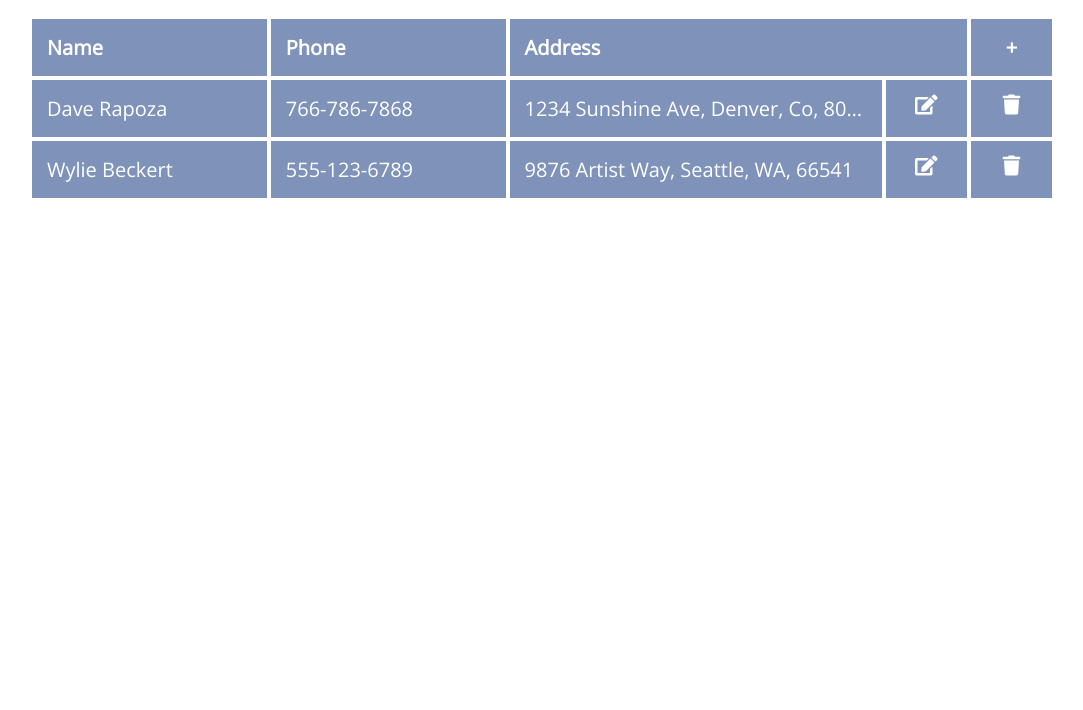
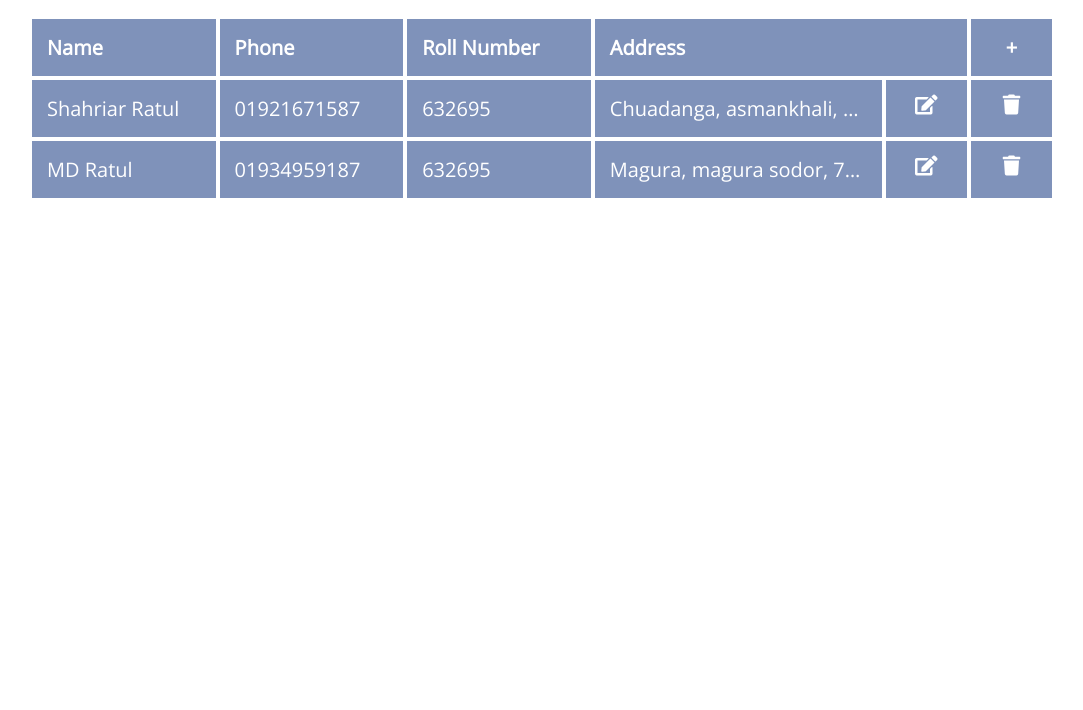
Before and after one commit to Ratul01921/client-management-system, a plain HTML site: page index.html in a window 1280 px wide. Shown: the part 90-800 px from the top of the page, without its empty margins (98-1181 px from the left). Drawn offline with nearby package versions, Linux system fonts and the light colour scheme.

Commit message:
full website created

```diff
--- a/index.html
+++ b/index.html
@@ -6,11 +6,12 @@
     </head>
 
     <body>
-        <h1>Contact Management System</h1>
+        <h1>Client Management System</h1>
         <div class="cms-table-container" id="cmsTableContainer">
             <div class="cms-table-row">
                 <div class="cms-table-column cms-name cms-header">Name</div>
                 <div class="cms-table-column cms-phone cms-header">Phone</div>
+                <div class="cms-table-column cms-roll cms-header">Roll Number</div>
                 <div class="cms-table-column cms-address cms-header">Address</div>
                 <div class="cms-table-column cms-header cms-add-entry-column" id="cmsAddNewEntry">+</div>
             </div>
@@ -27,6 +28,9 @@
                 <label for="newPersonPhone">Phone</label>
                 <input type="text" id="newPersonPhone">
 
+                <label for="newPersonRoll">Roll Number</label>
+                <input type="text" id="newPersonRoll">
+
                 <label for="newPersonAddress">Address</label>
                 <input type="text" id="newPersonAddress">
 
--- a/script.js
+++ b/script.js
@@ -2,13 +2,15 @@ const tableKey = 'cms-table';
 
 let cmsTable;
 let cmsTableDemo = {
-    'Dave Rapoza': {
-        'phone': '766-786-7868',
-        'address': '1234 Sunshine Ave, Denver, Co, 80125'
+    'Shahriar Ratul': {
+        'phone': '01921671587',
+        'roll': '632695',
+        'address': ' Chuadanga, asmankhali, 7210'
     },
-    'Wylie Beckert': {
-        'phone': '555-123-6789',
-        'address': '9876 Artist Way, Seattle, WA, 66541'
+    'MD Ratul': {
+        'phone': '01934959187',
+        'roll': '632695',
+        'address': 'Magura, magura sodor, 7600'
     }
 };
 
@@ -36,6 +38,7 @@ let refreshDOMTable = () => {
         let currentRow = document.createElement('div');
         let currentNameCol = document.createElement('div');
         let currentPhoneCol = document.createElement('div');
+        let currentRollCol = document.createElement('div');
         let currentAddressCol = document.createElement('div');
         let currentEditBtn = document.createElement('div');
         let currentDeleteBtn = document.createElement('div');
@@ -43,12 +46,14 @@ let refreshDOMTable = () => {
         currentRow.className = 'cms-table-row';
         currentNameCol.className = 'cms-table-column cms-name';
         currentPhoneCol.className = 'cms-table-column cms-phone';
+        currentRollCol.className = 'cms-table-column cms-roll';
         currentAddressCol.className = 'cms-table-column cms-address';
         currentEditBtn.className = 'cms-table-column cms-edit';
         currentDeleteBtn.className = 'cms-table-column cms-delete';
 
         currentNameCol.innerHTML = cmsTableKeys[i];
         currentPhoneCol.innerHTML = cmsTable[cmsTableKeys[i]].phone;
+        currentRollCol.innerHTML = cmsTable[cmsTableKeys[i]].roll;
         currentAddressCol.innerHTML = cmsTable[cmsTableKeys[i]].address;
 
         currentEditBtn.innerHTML = '<i class="fas fa-edit"></i>';
@@ -56,6 +61,7 @@ let refreshDOMTable = () => {
 
         currentRow.appendChild(currentNameCol);
         currentRow.appendChild(currentPhoneCol);
+        currentRow.appendChild(currentRollCol);
         currentRow.appendChild(currentAddressCol);
         currentRow.appendChild(currentEditBtn);
         currentRow.appendChild(currentDeleteBtn);
@@ -66,6 +72,7 @@ let refreshDOMTable = () => {
     let enableDisableNewUserModal = (option) => {
         let newPersonName = document.getElementById('newPersonName');
         let newPersonPhone = document.getElementById('newPersonPhone');
+        let newPersonRoll = document.getElementById('newPersonRoll');
         let newPersonAddress = document.getElementById('newPersonAddress');
         newPersonName.value = '';
         newPersonPhone.value = '';
@@ -89,6 +96,7 @@ let refreshDOMTable = () => {
     newPersonSubmitBtn.addEventListener('click', () => {
         let newPersonName = document.getElementById('newPersonName').value.trim();
         let newPersonPhone = document.getElementById('newPersonPhone').value.trim();
+        let newPersonRoll = document.getElementById('newPersonRoll').value.trim();
         let newPersonAddress = document.getElementById('newPersonAddress').value.trim();
 
         if(newPersonName === '')
@@ -101,15 +109,21 @@ let refreshDOMTable = () => {
         else
             document.getElementById('newPersonPhone').className = '';
 
+        if(newPersonRoll === '')
+            document.getElementById('newPersonRoll').className = 'input-err';
+        else
+            document.getElementById('newPersonRoll').className = '';
+
         if(newPersonAddress === '')
             document.getElementById('newPersonAddress').className = 'input-err';
         else
             document.getElementById('newPersonAddress').className = '';
 
-        if(newPersonName !== '' && newPersonPhone !== '' && newPersonAddress !== '' ) {
+        if(newPersonName !== '' && newPersonPhone !== '' && newPersonRoll !== '' && newPersonAddress !== '' ) {
             let newPerson = {};
             cmsTable[newPersonName] = {
                 'phone': newPersonPhone,
+                'roll': newPersonRoll,
                 'address': newPersonAddress
             }
             localStorage.setItem(tableKey, JSON.stringify(cmsTable));
@@ -134,9 +148,11 @@ let refreshDOMTable = () => {
 
             let newPersonName = document.getElementById('newPersonName');
             let newPersonPhone = document.getElementById('newPersonPhone');
+            let newPersonRoll = document.getElementById('newPersonRoll');
             let newPersonAddress = document.getElementById('newPersonAddress');
             newPersonName.value = nameToEdit;
             newPersonPhone.value = personToEdit.phone;
+            newPersonRoll.value = personToEdit.Roll;
             newPersonAddress.value = personToEdit.address;
 
             enableDisableNameInput('disable');
--- a/style.css
+++ b/style.css
@@ -40,16 +40,19 @@ h1 {
 }
 
 .cms-name {
-    flex-basis: 20%;
+    flex-basis: 15%;
 }
 
 .cms-phone {
-    flex-basis: 20%
+    flex-basis: 15%
+}
+.cms-roll {
+    flex-basis: 15%
 }
 
 .cms-address {
     flex-grow: 2;
-    flex-basis: 20%;
+    flex-basis: 15%;
 }
 
 .cms-header {
```
